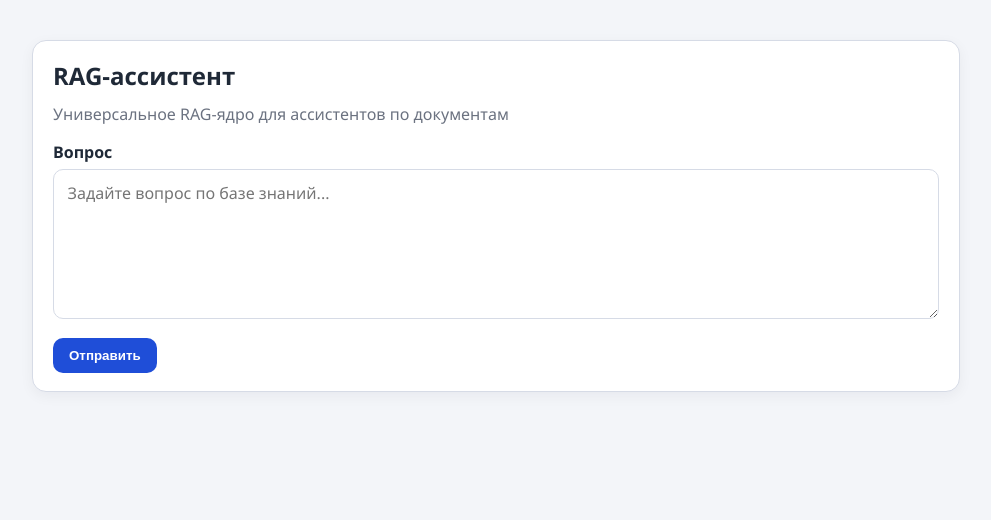
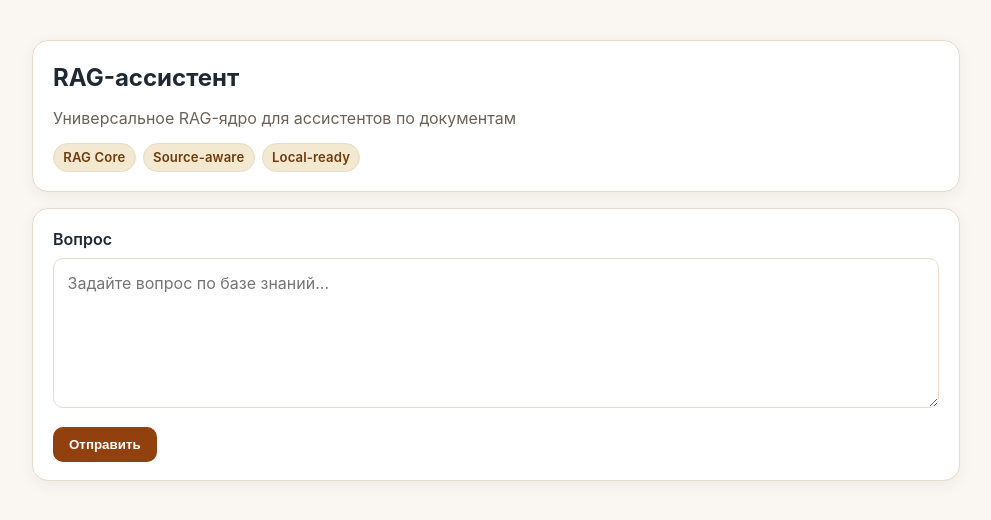
Before and after one commit to eliv1982/grounded-rag-starter-kit, a FastAPI app: page / in a window 1280 px wide. Shown: the top 520 px of the page, without its empty margins (144-1135 px from the left). Run offline with FastAPI, Linux system fonts and the light colour scheme.

Commit message:
style: improve warm document web UI

```diff
--- a/web/templates/base.html
+++ b/web/templates/base.html
@@ -6,23 +6,24 @@
   <title>{% block title %}RAG-ассистент{% endblock %}</title>
   <style>
     :root {
-      --bg: #f3f5f9;
-      --card: #ffffff;
-      --text: #1f2937;
-      --muted: #6b7280;
-      --border: #d6dbe6;
-      --primary: #1f4ed8;
-      --primary-hover: #1a3fb0;
-      --error-bg: #fff4f4;
-      --error-border: #f5b7b7;
+      --bg: #FAF7F2;
+      --card: #FFFFFF;
+      --text: #1F2933;
+      --muted: #6B6258;
+      --border: #E7DCCB;
+      --primary: #92400E;
+      --primary-hover: #A16207;
+      --accent-soft: #F3E8D0;
+      --error-bg: #FFF4F1;
+      --error-border: #EFC9BD;
     }
     * { box-sizing: border-box; }
     body {
       margin: 0;
-      font-family: "Segoe UI", Arial, sans-serif;
+      font-family: Inter, -apple-system, BlinkMacSystemFont, "Segoe UI", Roboto, "Helvetica Neue", Arial, sans-serif;
       background: var(--bg);
       color: var(--text);
-      line-height: 1.45;
+      line-height: 1.55;
     }
     .container {
       max-width: 960px;
@@ -32,9 +33,9 @@
     .card {
       background: var(--card);
       border: 1px solid var(--border);
-      border-radius: 14px;
-      padding: 1.1rem 1.25rem;
-      box-shadow: 0 4px 14px rgba(18, 28, 45, 0.05);
+      border-radius: 16px;
+      padding: 1.15rem 1.25rem;
+      box-shadow: 0 4px 14px rgba(45, 35, 20, 0.06);
       margin-top: 1rem;
     }
     h1, h2, h3 { margin: 0 0 0.6rem; }
@@ -58,8 +59,8 @@
     }
     textarea:focus {
       outline: none;
-      border-color: #7f9cf5;
-      box-shadow: 0 0 0 3px rgba(79, 111, 255, 0.14);
+      border-color: #d2b48c;
+      box-shadow: 0 0 0 3px rgba(146, 64, 14, 0.14);
     }
     button {
       margin-top: 0.8rem;
@@ -73,6 +74,24 @@
       transition: background-color 0.15s ease-in-out;
     }
     button:hover { background: var(--primary-hover); }
+    .hero-subtitle { margin-bottom: 0.75rem; }
+    .badge-row {
+      display: flex;
+      flex-wrap: wrap;
+      gap: 0.45rem;
+      margin-top: 0.35rem;
+    }
+    .badge {
+      display: inline-block;
+      padding: 0.22rem 0.58rem;
+      border-radius: 999px;
+      border: 1px solid var(--border);
+      background: var(--accent-soft);
+      color: #6f3c0f;
+      font-size: 0.82rem;
+      font-weight: 600;
+      letter-spacing: 0.01em;
+    }
     .error-card {
       background: var(--error-bg);
       border-color: var(--error-border);
@@ -93,12 +112,12 @@
       border: 1px solid var(--border);
       border-radius: 10px;
       padding: 0.7rem 0.8rem;
-      background: #fbfcfe;
+      background: #FFFCF8;
     }
     .source-title {
       font-weight: 700;
       margin-bottom: 0.25rem;
-      color: #1e3a8a;
+      color: #7a3f12;
     }
     .source-meta {
       font-size: 0.9rem;
--- a/web/templates/index.html
+++ b/web/templates/index.html
@@ -5,8 +5,15 @@
 {% block content %}
 <section class="card">
   <h1>RAG-ассистент</h1>
-  <p>Универсальное RAG-ядро для ассистентов по документам</p>
+  <p class="hero-subtitle">Универсальное RAG-ядро для ассистентов по документам</p>
+  <div class="badge-row">
+    <span class="badge">RAG Core</span>
+    <span class="badge">Source-aware</span>
+    <span class="badge">Local-ready</span>
+  </div>
+</section>
 
+<section class="card">
   <form method="post" action="/ask">
     <label for="question">Вопрос</label>
     <textarea id="question" name="question" placeholder="Задайте вопрос по базе знаний...">{{ question or "" }}</textarea>
```
